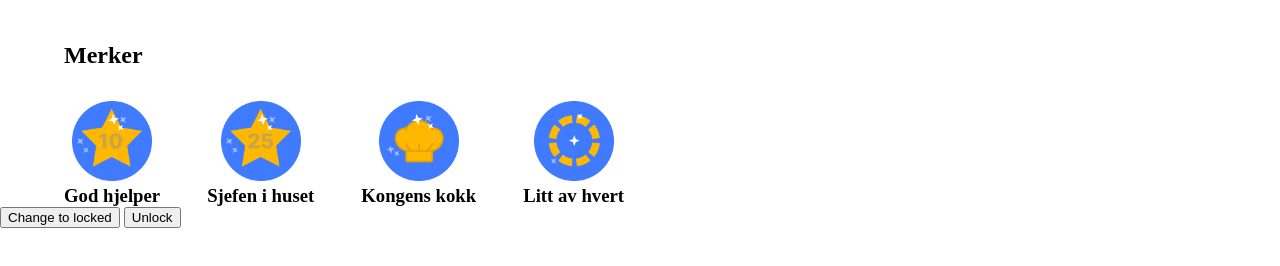
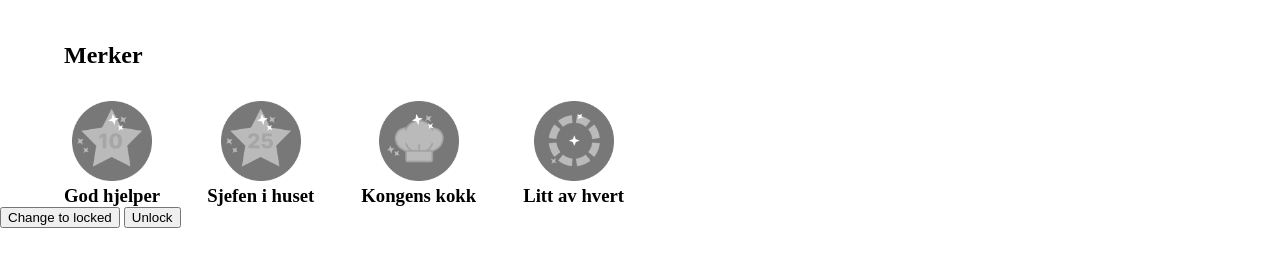
Before and after one commit to E-Ara/RyddeWebApp, a website: page public/profilePage.html in a window 1280 px wide. Shown: the part 296-562 px from the top of the page. Drawn offline with Linux system fonts and the light colour scheme; some packages are replaced by stand-ins of ours; no server answers.

Commit message:
Progress profile page

```diff
--- a/public/profilePage.html
+++ b/public/profilePage.html
@@ -57,19 +57,19 @@
             <h2>Merker</h2>
             <div class="badgeContainer">
                 <div class="badge">
-                    <img class="badgeIMG" src="./Images/10Gjoremaal.png">
+                    <img id="10Gjoremaal" class="badgeIMG badge-locked" src="./Images/10Gjoremaal.png">
                     <h3>God hjelper</h3>
                 </div>
                 <div class="badge">
-                    <img class="badgeIMG" src="./Images/25Gjoremaal.png">
+                    <img id="25Gjoremaal" class="badgeIMG badge-locked" src="./Images/25Gjoremaal.png">
                     <h3>Sjefen i huset</h3>
                 </div>
                 <div class="badge">
-                    <img class="badgeIMG" src="./Images/Kokk.png">
+                    <img class="badgeIMG badge-locked" src="./Images/Kokk.png">
                     <h3>Kongens kokk</h3>
                 </div>
                 <div class="badge">
-                    <img class="badgeIMG" src="./Images/LittAvHvert.png">
+                    <img class="badgeIMG badge-locked" src="./Images/LittAvHvert.png">
                     <h3>Litt av hvert</h3>
                 </div>
             </div>
--- a/public/profilePage.js
+++ b/public/profilePage.js
@@ -22,8 +22,6 @@ buttonUnlock.addEventListener("click", () => {
   });
 });
 
-let ArrayOfTasksDone = [];
-
 //Finner ut hvor mange oppgaver brukeren har gjort
 console.log("Querying Firestore for tasks done by user ID: " + user);
 firebase.firestore().collection("done")
@@ -35,12 +33,20 @@ firebase.firestore().collection("done")
       console.log("No tasks done by user with ID " + user);
       console.log("Length of array: 0");
     } else {
+      let ArrayOfTasksDone = [];
       querySnapshot.forEach((doc) => {
         console.log(doc.id, ' => ', doc.data());
         ArrayOfTasksDone.push(doc.id);
       });
       console.log("Length of array: " + ArrayOfTasksDone.length);
-
+      if (ArrayOfTasksDone.length >= 10) {
+        console.log("10 tasks done");
+        document.getElementById("10Gjoremaal").classList.remove("badge-locked");
+      }
+      if (ArrayOfTasksDone.length >= 25) {
+        console.log("25 tasks done");
+        document.getElementById("25Gjoremaal").classList.remove("badge-locked");
+      }
     }
   })
   .catch((error) => {
```
